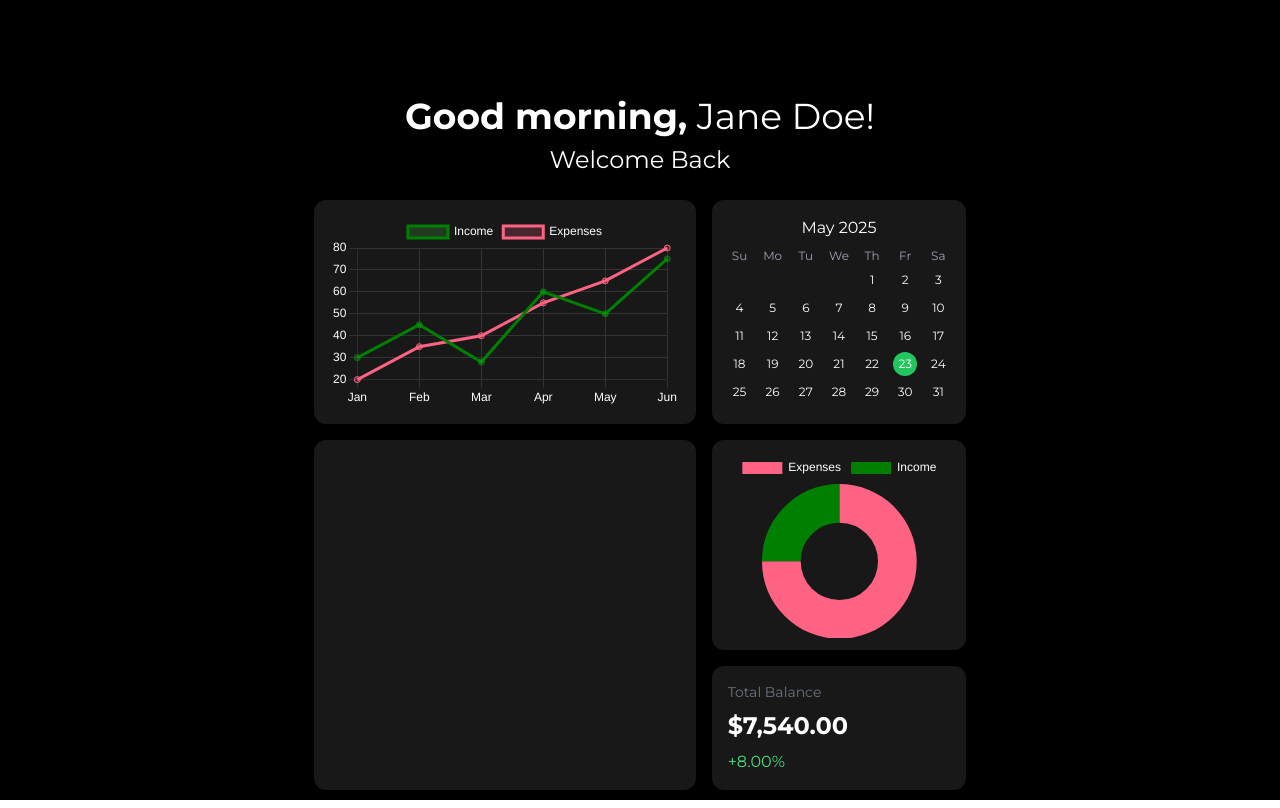
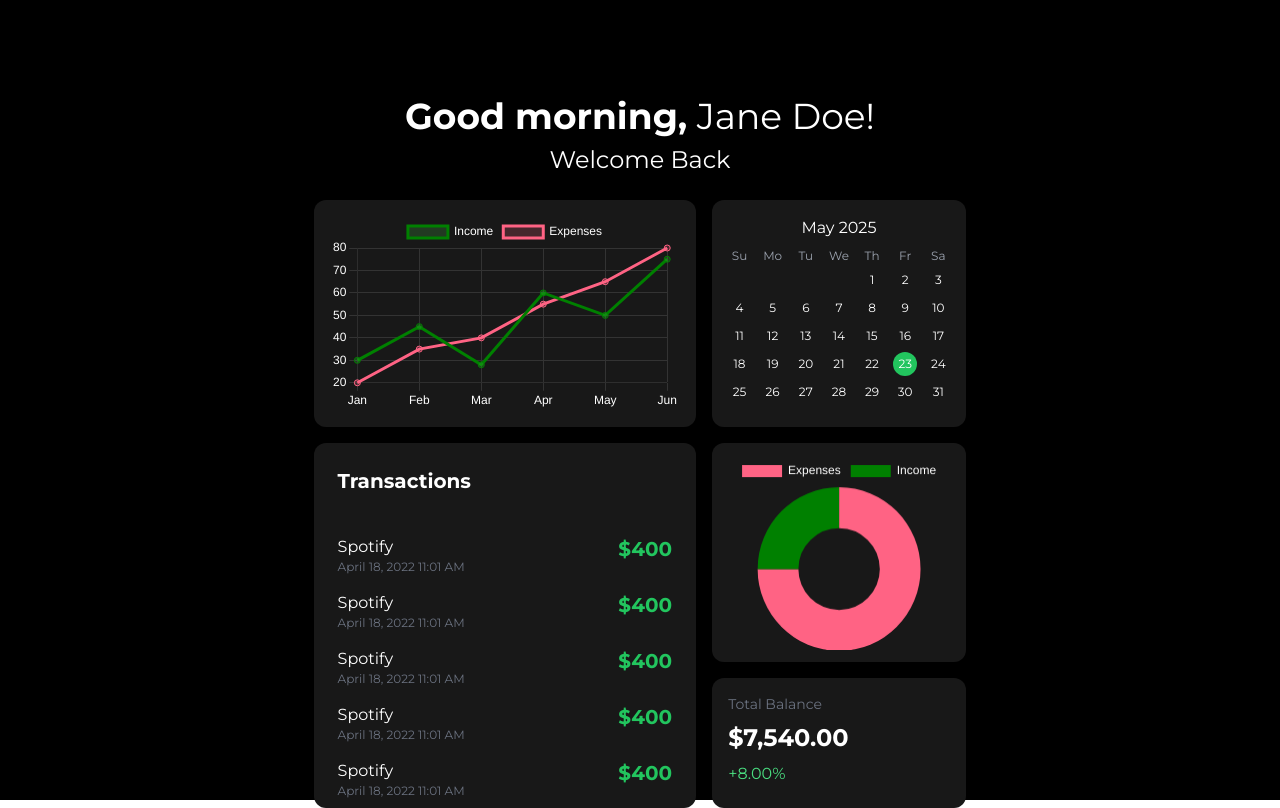
Before and after one commit to locodafux/finance-app, a Next.js app: page / in a window 1280 px wide. Built offline with nearby package versions, Linux system fonts and the light colour scheme.

Commit message:
added transactions ui

```diff
--- a/src/app/page.tsx
+++ b/src/app/page.tsx
@@ -198,8 +198,51 @@ export default function Home() {
             <MiniCalendar />
           </div>
         </div>
-        <div className="w-full flex gap-4 h-[60%]">
-          <div className="w-[60%] h-full bg-[#181818] rounded-xl"></div>
+        <div className="w-full flex gap-x-4 h-[60%]">
+          <div className="w-[60%] h-full bg-[#181818] rounded-xl p-6 gap-4 flex flex-col">
+            <span className='text-xl font-semibold mb-6'>Transactions</span>
+
+            <div className='flex justify-between '>
+              <div className='flex flex-col'>
+                <span className='text-md'>Spotify</span>
+                <span className='text-xs text-gray-500'>April 18, 2022 11:01 AM</span>
+                </div>
+                <span className='text-xl font-bold text-green-500'>$400</span>
+            </div>
+
+            <div className='flex justify-between '>
+              <div className='flex flex-col'>
+                <span className='text-md'>Spotify</span>
+                <span className='text-xs text-gray-500'>April 18, 2022 11:01 AM</span>
+                </div>
+                <span className='text-xl font-bold text-green-500'>$400</span>
+            </div>
+
+            <div className='flex justify-between '>
+              <div className='flex flex-col'>
+                <span className='text-md'>Spotify</span>
+                <span className='text-xs text-gray-500'>April 18, 2022 11:01 AM</span>
+                </div>
+                <span className='text-xl font-bold text-green-500'>$400</span>
+            </div>
+
+            <div className='flex justify-between '>
+              <div className='flex flex-col'>
+                <span className='text-md'>Spotify</span>
+                <span className='text-xs text-gray-500'>April 18, 2022 11:01 AM</span>
+                </div>
+                <span className='text-xl font-bold text-green-500'>$400</span>
+            </div>
+
+             <div className='flex justify-between '>
+              <div className='flex flex-col'>
+                <span className='text-md'>Spotify</span>
+                <span className='text-xs text-gray-500'>April 18, 2022 11:01 AM</span>
+                </div>
+                <span className='text-xl font-bold text-green-500'>$400</span>
+            </div>
+
+          </div>
           <div className="flex flex-col w-[40%] h-full gap-4">
             <div className="w-full h-[60%] bg-[#181818] rounded-xl p-3">
               <canvas className="w-full h-full" style={{ display: 'block' }} ref={donutChartRef} />
```
